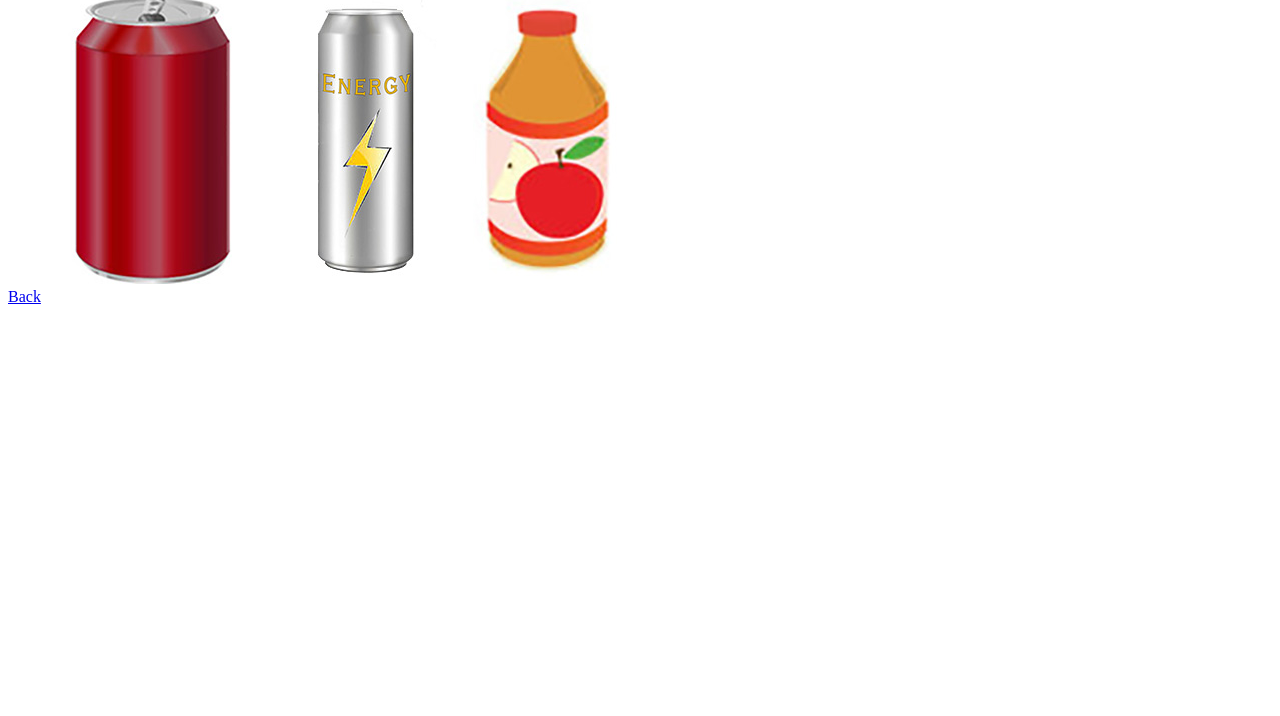
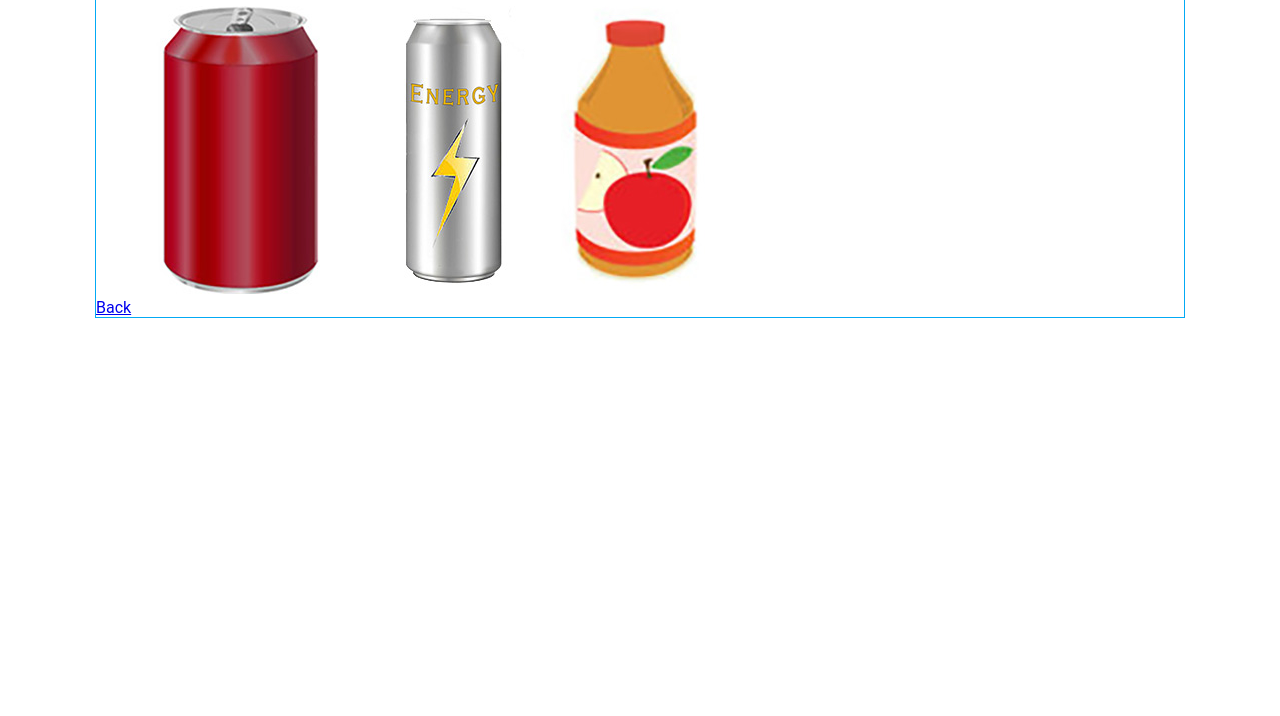
Before and after one commit to ybot1122/dubhacks-drinks, a website: page type.html in a window 1280 px wide. Shown: the part 84-800 px from the top of the page. Drawn offline with Linux system fonts and the light colour scheme.

Commit message:
type html with css link

```diff
--- a/type.html
+++ b/type.html
@@ -5,7 +5,7 @@
 		<meta charset="utf-8" />
 		<meta name="description" content="Choose type of drink" />
 		<meta name="keywords" content="drink, drinks, soda, juice, caffeine, energy drinks" />
-		<!--<link href="" type="text/css" rel="stylesheet" /> ADD CSS LATER-->
+		<link href="css/custom.css" type="text/css" rel="stylesheet" />
 	</head>
 	<body>
 		<header>
```
